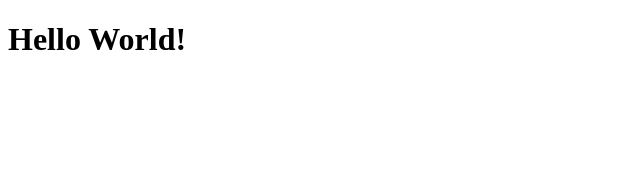
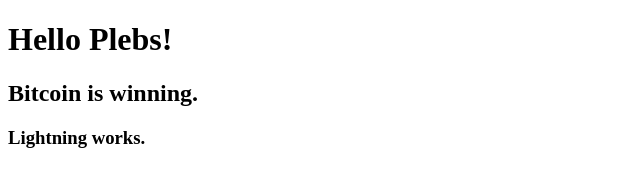
Before and after one commit to ctresurrection/learning-coding, a plain HTML site: page index.html in a window 1280 px wide. Shown: the whole page, without its empty margins (0-640 px from the left). Drawn offline with Linux system fonts and the light colour scheme.

```diff
--- a/index.html
+++ b/index.html
@@ -1,2 +1,4 @@
 <!DOCTYPE html>
-<h1>Hello World!</h1>
+<h1>Hello Plebs!</h1>
+<h2>Bitcoin is winning.</h2>
+<h3>Lightning works.</h3>
```
Also changed, not shown: 1 other file.
